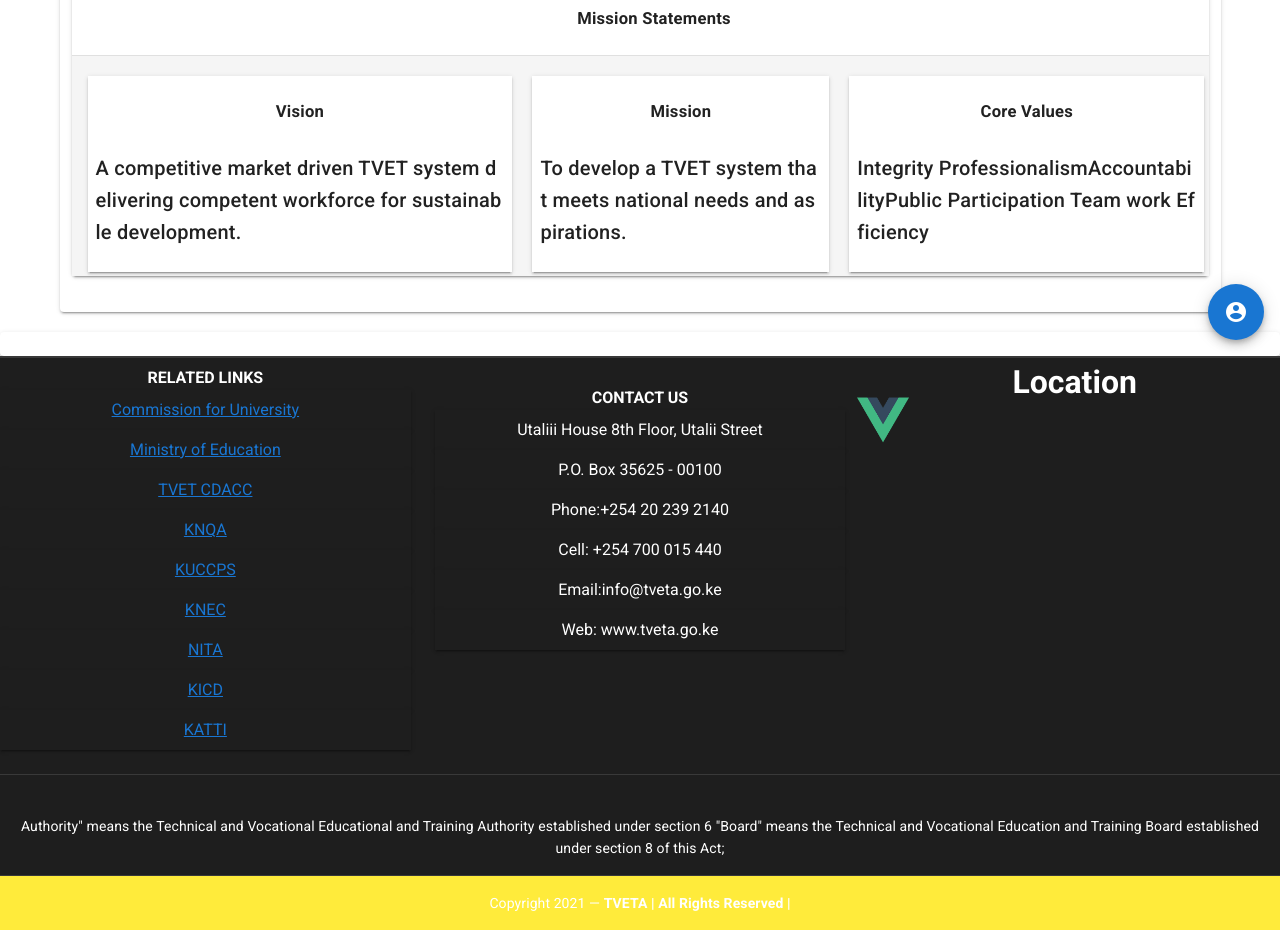
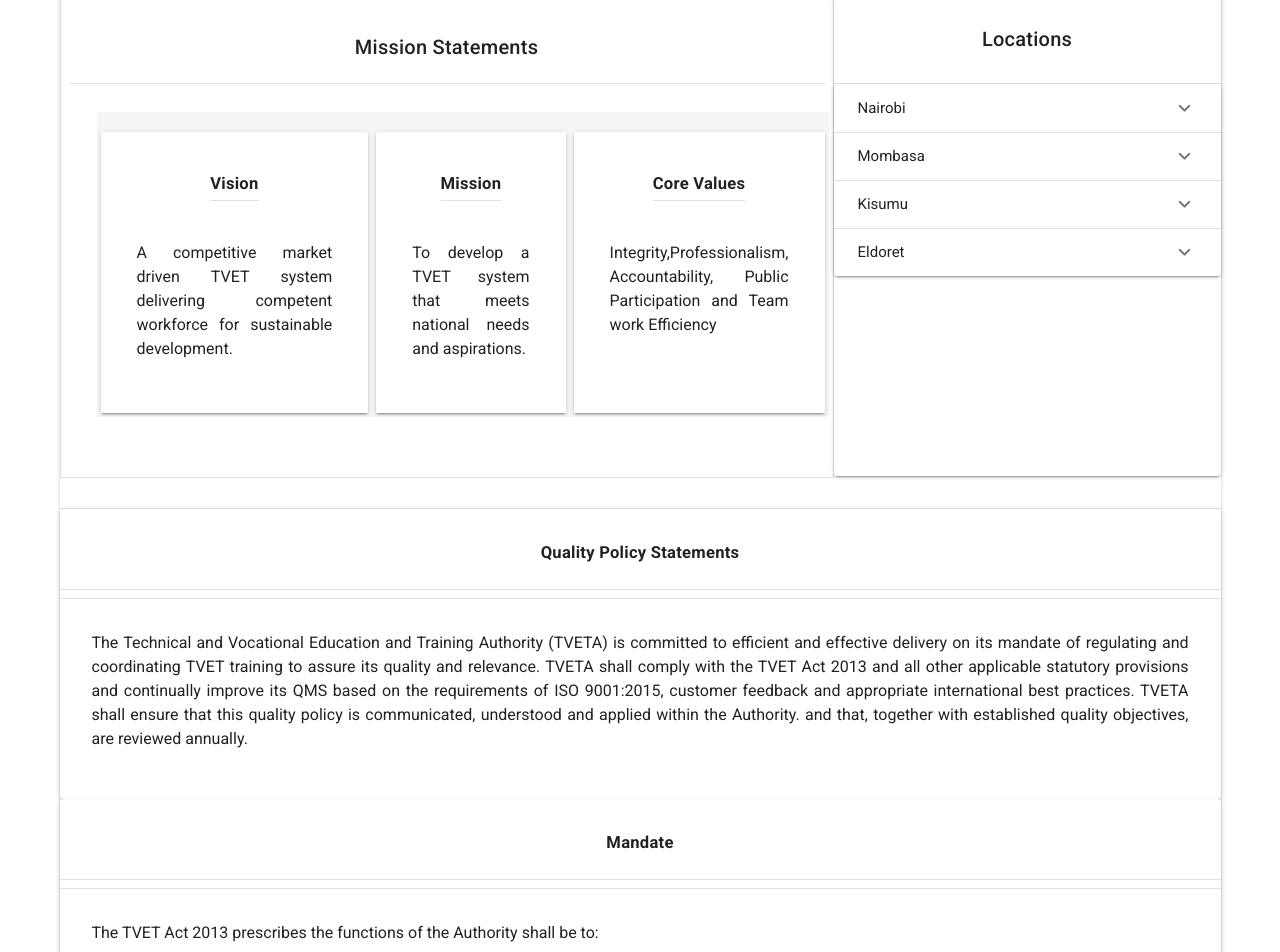
Before and after one commit to PitaKibunja/web-v-ix, a Vue app: page /whoweare in a window 1280 px wide. Shown: the part 220-1172 px from the top of the page. Before the commit the page ends 1150 px from the top, so only its background shows below. Built offline with nearby package versions, Linux system fonts and the light colour scheme.

Commit message:
done with who they are

```diff
--- a/src/components/About/Who.vue
+++ b/src/components/About/Who.vue
@@ -3,10 +3,12 @@
           <v-card elevation="2" class="mb-2">
 
             <v-card-title>
-                 <v-row cols="12 " class="d-flex justify-center mb-1 ml-4  pt-2">
+                 <v-row cols="12 " class="d-flex justify-center mb-1 ma-1  pt-2">
                     <div class="font-weight-medium">
+                      <p class="font-weight-medium mb-0">
+                          Who we are
+                      </p>
 
-                 <h3>Who we are</h3>
                     </div>
                     </v-row>
             </v-card-title>
@@ -19,20 +21,33 @@
                         </template>
                     </v-breadcrumbs>
             </div>
-            <v-divider></v-divider>
-            <v-container fluid>
-                <v-card>
+
+              <v-row no-gutters>
+      <v-col
+        cols="12"
+        sm="6"
+        md="8"
+      >
+        <v-card
+          class="pa-2"
+          outlined
+          tile
+        >
         <v-card-title>
-                        <v-row cols="12 " class="d-flex justify-center mb-1 ml-4  pt-2">
+                 <v-row cols="12 " class="d-flex justify-center mb-1 ma-1  pt-2">
                     <div class="font-weight-medium">
+                      <p class="font-weight-medium mb-0">
+                          Mission Statements
+                      </p>
 
-                            <h5>Mission Statements</h5>
                     </div>
                     </v-row>
             </v-card-title>
             <v-divider></v-divider>
+
+                                <v-container fluid class="ma-4">
                                 <v-card
-                        class="d-flex justify-space-between mb-6 pt-4"
+                        class="d-flex justify-space-between mb-6 pt-4 "
                         :color="$vuetify.theme.dark ? 'grey darken-3' : 'grey lighten-4'"
                         flat
                         tile
@@ -41,28 +56,150 @@
                         <v-card
                             v-for="n in statements"
                             :key="n"
-                            class="d-flex justify-center mb-1 ml-4  pt-2 pa-1 ma-1"
+                            class="d-flex justify-center  pa-1 ma-1"
                             elevation="2"
                             tile
 
+
                         >
+                        <v-container fluid no-gutters>
                           <v-card-title>
 
-                        <v-row cols="12 " class="d-flex justify-center mb-1   pt-2">
-                            <h5>{{ n.text }}</h5>
+                        <v-row color="grey darken-2" cols="12 " class="d-flex justify-center pa-4">
+                            <h5>{{ n.text }} <v-divider></v-divider> </h5>
 
                     </v-row>
+                    </v-card-title>
+              <v-container>
 
-                    <v-row cols="12 " class="d-flex justify mb-1  pt-2">
-                            {{ n.content }}
+                             <v-row cols="12 " class="d-flex text-justify ma-1  pa-1">
+                            <p>{{ n.content }}</p>
+                    </v-row>
+
+              </v-container>
+                        </v-container>
+
+                        </v-card>
+
+                        </v-card>
+                      </v-container>
+        </v-card>
+      </v-col>
+      <v-col
+        cols="6"
+        md="4"
+      >
+        <v-card
+          class="mb-8"
+          height="482"
+
+        >
+         <v-divider></v-divider>
+            <v-card-title class="mb-2">
+                 <v-row cols="12 " class="d-flex justify-center mb-1 ma-1  pt-2">
+                    <div class="font-weight-medium">
+                      <p class="font-weight-medium mb-0">
+                          Locations
+                      </p>
+
+                    </div>
+                    </v-row>
+
+            </v-card-title>
+            <v-divider></v-divider>
+                 <template>
+  <v-expansion-panels focusable>
+    <v-expansion-panel
+      v-for="location in locations"
+      :key="location"
+    >
+      <v-expansion-panel-header>{{ location.location }}</v-expansion-panel-header>
+      <v-expansion-panel-content>
+          {{ location.details }}
+      </v-expansion-panel-content>
+    </v-expansion-panel>
+  </v-expansion-panels>
+
+</template>
+        </v-card>
+      </v-col>
+    </v-row>
+
+   <v-divider></v-divider>
+      <v-card>
+    <v-card-title>
+                        <v-row cols="12 " class="d-flex justify-center mb-1 ma-1  pt-2">
+                            <div class="font-weight-medium">
+
+                            <h5>Quality Policy Statements</h5>
+                    </div>
                     </v-row>
                     </v-card-title>
-                        </v-card>
-                        </v-card>
-                </v-card>
+                    <v-divider></v-divider>
+                    <div class="pt-2">
+                      <v-divider></v-divider>
+                    </div>
+                    <v-container fluid no-gutters>
+                                   <v-container>
 
+                             <v-row cols="12 " class="d-flex text-justify ma-1  pa-1">
+                            <p>
+                              The Technical and Vocational Education and Training Authority (TVETA) is committed to efficient and effective delivery on its mandate of regulating and coordinating TVET training to assure its quality and relevance.
+TVETA shall comply with the TVET Act 2013 and all other applicable statutory provisions and continually improve its QMS based on the requirements of ISO 9001:2015, customer feedback and appropriate international best practices.
+TVETA shall ensure that this quality policy is communicated, understood and applied within the Authority. and that, together with established quality objectives, are reviewed annually.
+                            </p>
+                    </v-row>
 
               </v-container>
+                    </v-container>
+  </v-card>
+      <v-card>
+      <v-card-title>
+                        <v-row cols="12 " class="d-flex justify-center mb-1 ma-1  pt-2">
+                            <div class="font-weight-medium">
+
+                            <h5>Mandate</h5>
+                    </div>
+                    </v-row>
+                    </v-card-title>
+                    <v-divider></v-divider>
+                    <div class="pt-2">
+                      <v-divider></v-divider>
+                    </div>
+                    <v-container fluid no-gutters>
+                                   <v-container>
+
+                             <v-row cols="12 " class="d-flex text-justify ma-1  pa-1">
+                                <p>
+                                  The TVET Act 2013 prescribes the functions of the Authority shall be to:
+                                </p>
+                                <p>
+                                  (a) Regulate and coordinate training under TVET Act,<br/>
+                                  (b) Accredit and inspect programmes and courses;<br/>
+                                  (c) Advice and make recommendations to the Cabinet Secretary on all matters related to training;<br/>
+                                  (d) Determine the national technical and vocational training objectives;<br/>
+                                  (e) Promote access and relevance of training programmes within the framework of the overall national socio-economic development plans and policies;<br/>
+                                  (f) Prescribe the minimum criteria for admission to training institutions and programmes in order to promote access, equity and gender parity.<br/>
+                                  (g) Recognize and equate qualifications awarded by local or foreign technical and vocational education institutions’ in accordance with the Standards and guidelines set out by the Authority from time to time;<br/>
+                                  (h) Develop plans, and guidelines for the effective implementation of the provisions of TVET Act;<br/>
+                                  (i) Establish a training system which meets the needs of both the formal and informal sectors as provided under TVET Act;<br/>
+                                  (j) Collect, examine and publish information relating to training;<br/>
+                                  (k) Inspect, license, register and accredit training institutions;<br/>
+                                  (1) Advise on the development of schemes of service for trainers;<br/>
+                                  (m) Assure quality and relevance in programmes of training;<br/>
+                                  (n) Liaise with the national and- county governments and with the public and the private sector on matters relating to training;<br/>
+                                  (O) Undertake, or cause to be undertaken, regular monitoring, evaluation and inspection of training and institutions to ensure compliance with set standards and guidelines;<br/>
+                                  (p) Mobilize resources for development of training;<br/>
+                                  (q) Ensure the maintenance of standards, quality and relevance in all aspects of training, including training by or through open, distance and electronic learning;<br/>
+                                  (r) Approve the process of introduction of new training programmes and review existing programmes in Technical and Vocational Education and Training Board institutions;<br/>
+                                </p>
+                    </v-row>
+
+              </v-container>
+                   </v-container>
+                <v-divider></v-divider>
+
+      </v-card>
           </v-card>
     </v-container>
 </template>
@@ -71,6 +208,21 @@
     data () {
       return {
           dialog: false,
+          locations:[
+            {
+              location:'Nairobi',
+              details:'Lorem ipsum dolor sit amet consectetur adipisicing elit. Neque laudantium voluptate aut ea, voluptatem ut aspernatur assumenda dignissimos excepturi nam earum iste laboriosam nemo reiciendis cupiditate ullam sint labore incidunt.'
+            }  ,{
+              location:'Mombasa',
+              details:'Lorem ipsum dolor sit amet consectetur adipisicing elit. Neque laudantium voluptate aut ea, voluptatem ut aspernatur assumenda dignissimos excepturi nam earum iste laboriosam nemo reiciendis cupiditate ullam sint labore incidunt.'
+            } , {
+              location:'Kisumu',
+              details:'Lorem ipsum dolor sit amet consectetur adipisicing elit. Neque laudantium voluptate aut ea, voluptatem ut aspernatur assumenda dignissimos excepturi nam earum iste laboriosam nemo reiciendis cupiditate ullam sint labore incidunt.'
+            }, {
+              location:'Eldoret',
+              details:'Lorem ipsum dolor sit amet consectetur adipisicing elit. Neque laudantium voluptate aut ea, voluptatem ut aspernatur assumenda dignissimos excepturi nam earum iste laboriosam nemo reiciendis cupiditate ullam sint labore incidunt.'
+            }
+          ],
           items: [
         {
           text: 'About us',
@@ -93,7 +245,7 @@
           },
           {
               text:'Core Values',
-              content:'Integrity ProfessionalismAccountabilityPublic Participation Team work Efficiency '
+              content:'Integrity,Professionalism, Accountability, Public Participation and Team work Efficiency'
           }
 
       ]
--- a/src/components/DepartmentsInfo/Department.vue
+++ b/src/components/DepartmentsInfo/Department.vue
@@ -18,6 +18,7 @@
                         </template>
                     </v-breadcrumbs>
             </div>
+
             <v-divider></v-divider>
             <v-container>
             <v-card class="ma-4 pa-4">
```
Also changed, not shown: src/components/About/Location.vue (added). Lines whose indentation alone changed are shown as unchanged.
